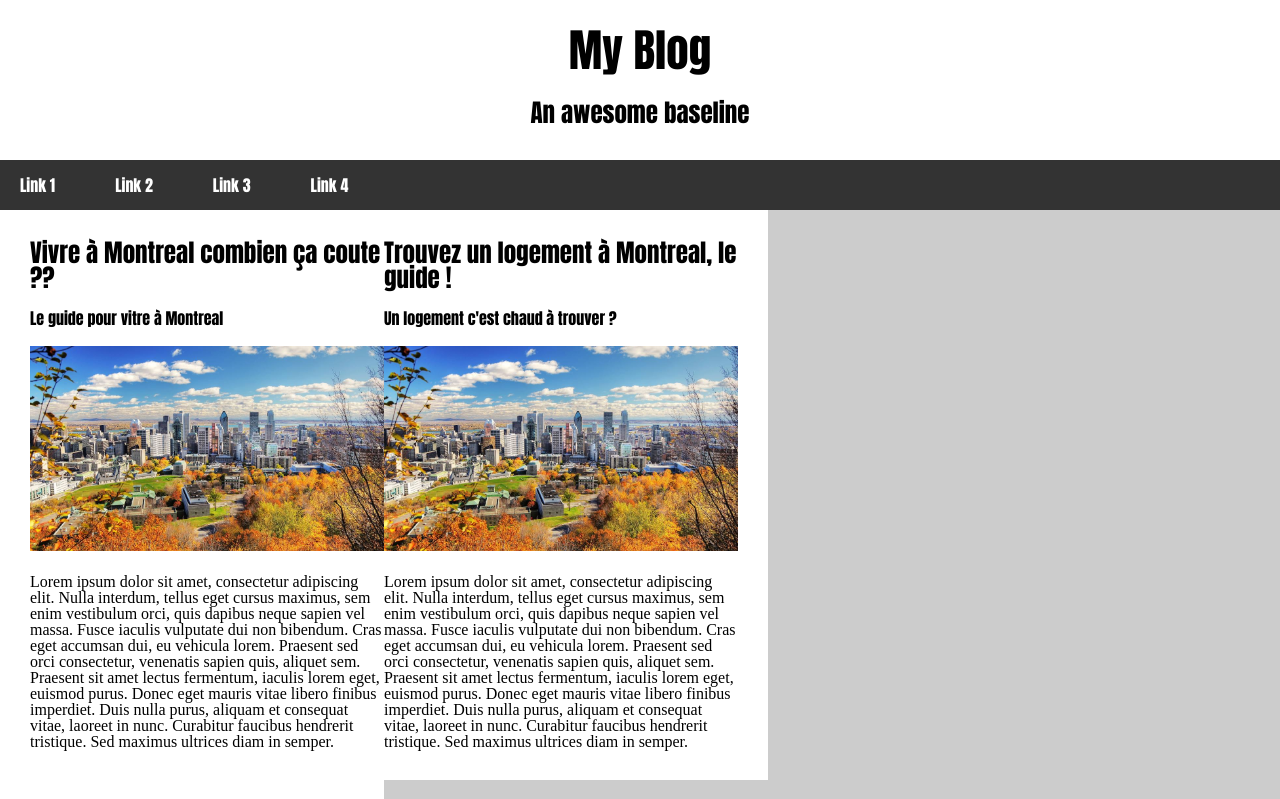
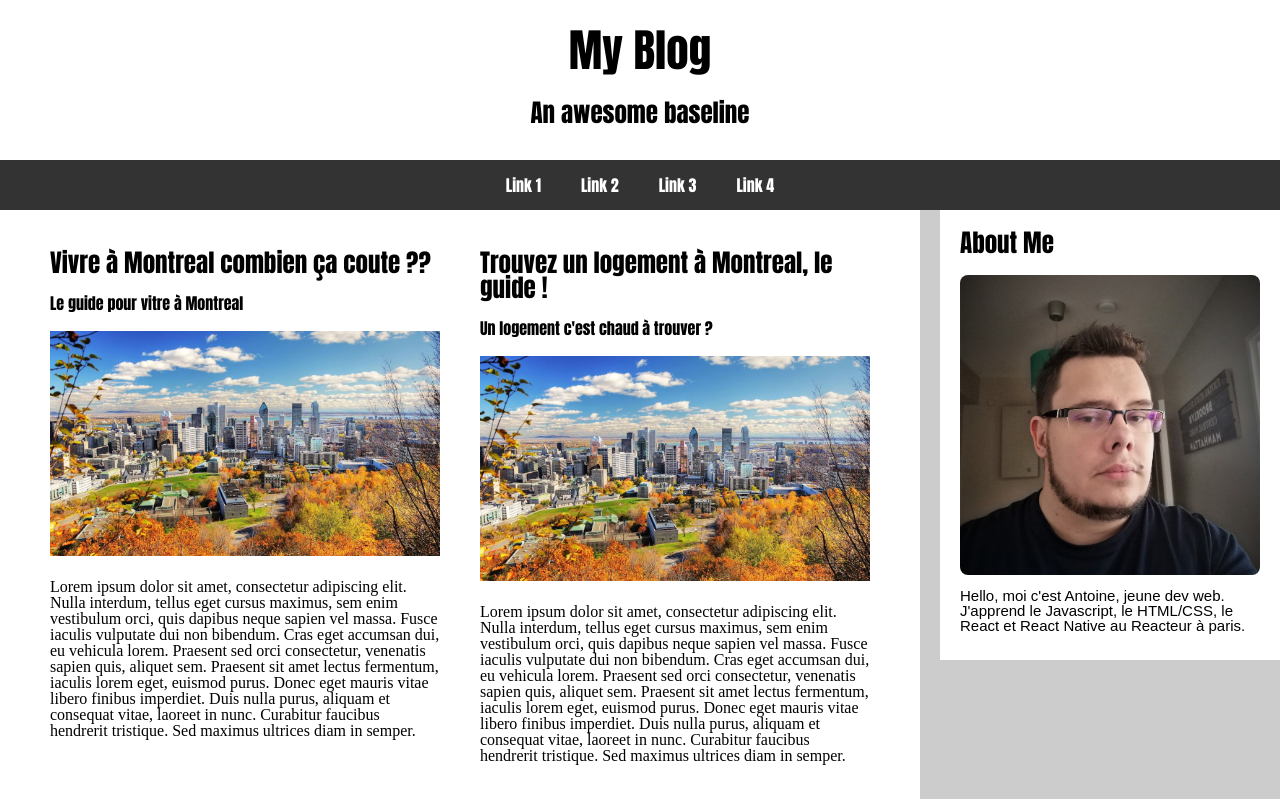
Before and after one commit to LeloupA94/react-my-blog, a React app: page / in a window 1280 px wide. Shown: the top 799 px of the page. Built offline with nearby package versions, Linux system fonts and the light colour scheme; the HTML template or start-up script is replaced by a standard one.

Commit message:
modif articles et about me

```diff
--- a/src/App.css
+++ b/src/App.css
@@ -43,8 +43,7 @@ header {
 
 .nav {
   display: flex;
-  justify-content: space-between;
-  width: 100%;
+  justify-content: space-around;
   height: 50px;
   line-height: 50px;
   background: #333333;
@@ -54,25 +53,16 @@ header {
   text-decoration: none;
   color: white;
   font-family: Impact, Haettenschweiler, "Arial Narrow Bold", sans-serif;
-  margin-left: 20px;
+  margin-left: 40px;
 }
-ul {
-  /* Styles pour la liste */
-  list-style-type: none;
-  margin: 0;
-  padding: 0;
-  display: flex;
-  justify-content: space-between; /* Aligner les éléments avec un espace entre eux */
-  margin-right: 20px;
-}
-li {
+
+.lastLink {
   margin-right: 40px;
 }
-.lastLink a {
-  float: right;
-  margin-right: 20px;
-}
 .contenu {
+  display: flex;
+  gap: 20px;
+  width: 100%;
   margin-bottom: 40px;
 }
 .article {
@@ -81,6 +71,11 @@ li {
   justify-content: space-between;
   background: white;
   padding: 30px;
+  flex: 1;
+}
+
+.article > div {
+  padding: 10px 20px 30px;
 }
 
 .article img {
@@ -90,11 +85,12 @@ li {
 }
 
 .infos {
-  width: 30%;
+  width: 340px;
+  height: 450px;
   display: flex;
   justify-content: space-around;
   background: white;
-  padding: 20px;
+  padding: 20px 20px 20px;
 }
 
 .infos h2 {
--- a/src/components/NavigationMenu.jsx
+++ b/src/components/NavigationMenu.jsx
@@ -1,20 +1,17 @@
 const NavigationMenu = () => {
   return (
     <div className="nav">
-      <ul>
-        <li>
-          <a href="">Link 1</a>
-        </li>
-        <li>
-          <a href="">Link 2</a>
-        </li>
-        <li>
-          <a href="">Link 3</a>
-        </li>
-        <li className="lastLink">
-          <a href="">Link 4</a>
-        </li>
-      </ul>
+      <div>
+        <a href="">Link 1</a>
+
+        <a href="">Link 2</a>
+
+        <a href="">Link 3</a>
+
+        <a className="lastLink" href="">
+          Link 4
+        </a>
+      </div>
     </div>
   );
 };
```
